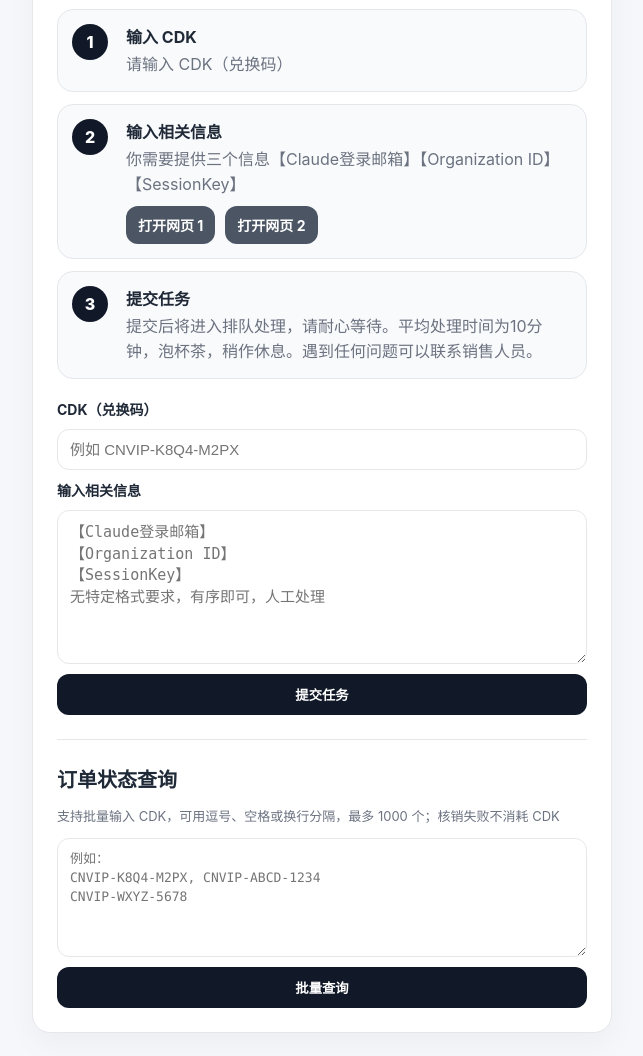
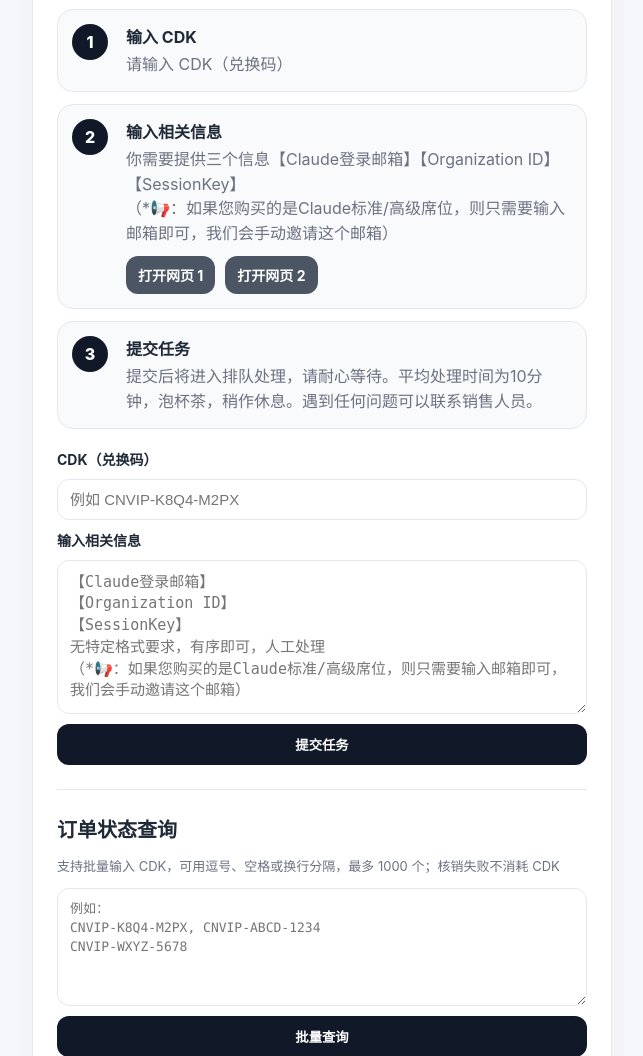
Before and after one commit to chennuo2233-png/vip-cdk-center, a Flask app: page /redeem in a window 1280 px wide. Shown: the part 243-1299 px from the top of the page, without its empty margins (318-961 px from the left). Before the commit the page ends 1276 px from the top, so only its background shows below. Run offline with Flask 3, Linux system fonts and the light colour scheme; data comes from the database, SQL or seed files in the repository; data that the repository does not hold is empty.

Commit message:
Update redeem.html

```diff
--- a/templates/redeem.html
+++ b/templates/redeem.html
@@ -20,7 +20,10 @@
       <div class="step-num">2</div>
       <div>
         <h2>输入相关信息</h2>
-        <p>你需要提供三个信息【Claude登录邮箱】【Organization ID】【SessionKey】</p>
+        <p>
+          你需要提供三个信息【Claude登录邮箱】【Organization ID】【SessionKey】<br>
+          （*📢：如果您购买的是Claude标准/高级席位，则只需要输入邮箱即可，我们会手动邀请这个邮箱）
+        </p>
         <div class="step-buttons">
           <a class="button secondary" href="{{ step2_login_url }}" target="_blank" rel="noopener noreferrer">{{ step2_login_label }}</a>
           <a class="button secondary" href="{{ step2_copy_url }}" target="_blank" rel="noopener noreferrer">{{ step2_copy_label }}</a>
@@ -46,7 +49,7 @@
     <label>CDK（兑换码）</label>
     <input name="proxy_code" placeholder="例如 CNVIP-K8Q4-M2PX" required>
     <label>输入相关信息</label>
-    <textarea name="token" rows="6" placeholder="【Claude登录邮箱】&#10;【Organization ID】&#10;【SessionKey】&#10;无特定格式要求，有序即可，人工处理 " required></textarea>
+    <textarea name="token" rows="6" placeholder="【Claude登录邮箱】&#10;【Organization ID】&#10;【SessionKey】&#10;无特定格式要求，有序即可，人工处理&#10;（*📢：如果您购买的是Claude标准/高级席位，则只需要输入邮箱即可，我们会手动邀请这个邮箱） " required></textarea>
     <button type="submit">提交任务</button>
   </form>
 
```
